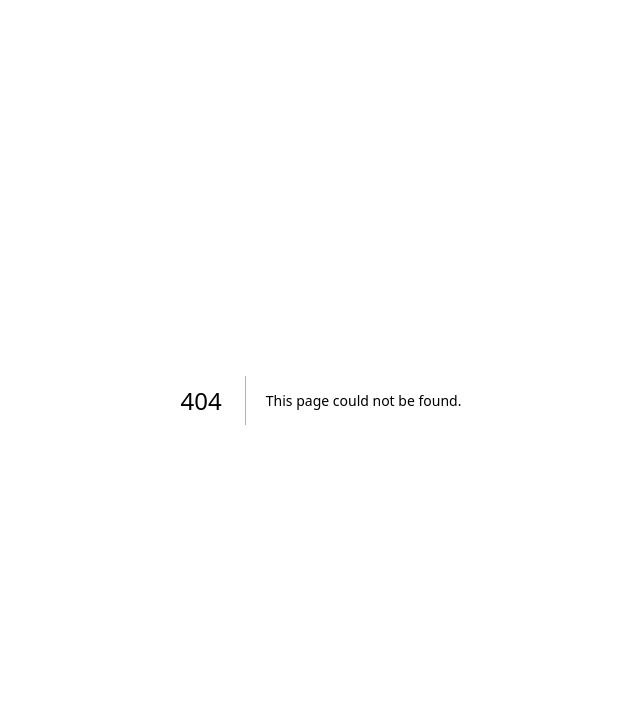
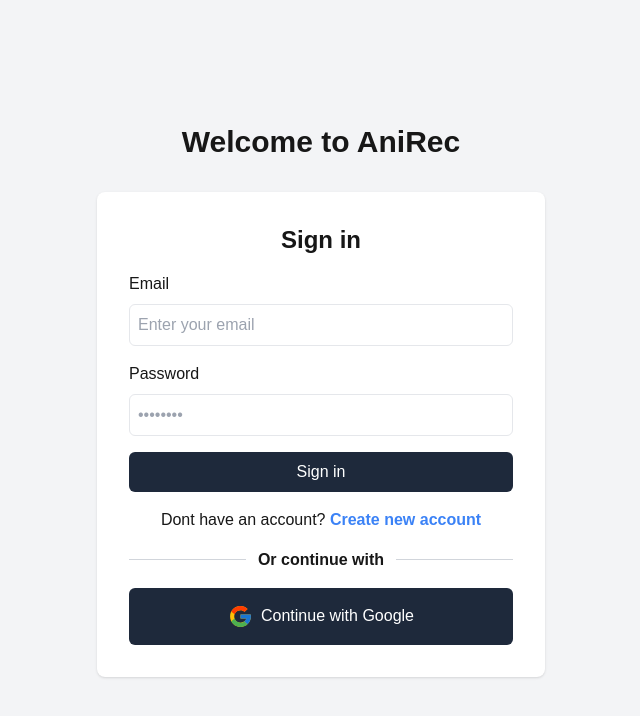
Before and after one commit to thuang323/AniRec, a Next.js app: page /login in a window 1280 px wide. Before the commit this address had no page. Shown: the top 716 px of the page, without its empty margins (319-959 px from the left). Built offline with nearby package versions, Linux system fonts and the light colour scheme.

Commit message:
added layout for login page

```diff
--- /dev/null
+++ b/src/app/login/page.js
@@ -0,0 +1,73 @@
+export default function Login() {
+  return (
+    <div className="bg-gray-100 min-h-screen flex flex-col justify-center items-center space-y-8">
+      <h1 className="text-3xl font-bold">Welcome to AniRec</h1>
+      <div className="bg-white p-8 space-y-4 rounded-lg max-w-md w-full shadow">
+        <h1 className="text-2xl text-center font-bold">Sign in</h1>
+        <div className="mt-8 flex flex-col">
+          <label>Email</label>
+          <input
+            type="email"
+            placeholder="Enter your email"
+            required
+            className="border mt-2 p-2 rounded-md"
+          />
+        </div>
+        <div className="mt-8 flex flex-col">
+          <label>Password</label>
+          <input
+            type="password"
+            placeholder="••••••••"
+            required
+            className="border mt-2 p-2 rounded-md"
+          />
+        </div>
+
+        <button className="bg-slate-800 w-full p-2 text-white rounded-md">
+          Sign in
+        </button>
+
+        <p className="text-center ">
+          Dont have an account?{" "}
+          <a className="text-blue-500 font-bold hover:underline">
+            Create new account
+          </a>
+        </p>
+
+        {/* horizontal with text */}
+        <div className="flex items-center mx-auto my-8">
+          <div className="flex-grow border-t border-gray-300"></div>
+          <span className="mx-3 font-bold">Or continue with</span>
+          <div className="flex-grow border-t border-gray-300"></div>
+        </div>
+
+        <button className="bg-slate-800 w-full p-4 inline-flex justify-center space-x-2 rounded-md">
+          <svg
+            xmlns="http://www.w3.org/2000/svg"
+            width="25"
+            height="25"
+            viewBox="0 0 48 48"
+          >
+            <path
+              fill="#FFC107"
+              d="M43.611,20.083H42V20H24v8h11.303c-1.649,4.657-6.08,8-11.303,8c-6.627,0-12-5.373-12-12c0-6.627,5.373-12,12-12c3.059,0,5.842,1.154,7.961,3.039l5.657-5.657C34.046,6.053,29.268,4,24,4C12.955,4,4,12.955,4,24c0,11.045,8.955,20,20,20c11.045,0,20-8.955,20-20C44,22.659,43.862,21.35,43.611,20.083z"
+            ></path>
+            <path
+              fill="#FF3D00"
+              d="M6.306,14.691l6.571,4.819C14.655,15.108,18.961,12,24,12c3.059,0,5.842,1.154,7.961,3.039l5.657-5.657C34.046,6.053,29.268,4,24,4C16.318,4,9.656,8.337,6.306,14.691z"
+            ></path>
+            <path
+              fill="#4CAF50"
+              d="M24,44c5.166,0,9.86-1.977,13.409-5.192l-6.19-5.238C29.211,35.091,26.715,36,24,36c-5.202,0-9.619-3.317-11.283-7.946l-6.522,5.025C9.505,39.556,16.227,44,24,44z"
+            ></path>
+            <path
+              fill="#1976D2"
+              d="M43.611,20.083H42V20H24v8h11.303c-0.792,2.237-2.231,4.166-4.087,5.571c0.001-0.001,0.002-0.001,0.003-0.002l6.19,5.238C36.971,39.205,44,34,44,24C44,22.659,43.862,21.35,43.611,20.083z"
+            ></path>
+          </svg>
+          <span className="text-white">Continue with Google</span>
+        </button>
+      </div>
+    </div>
+  );
+}
```
Also changed, not shown: firebase/index.js (added, +13 -0 lines).
